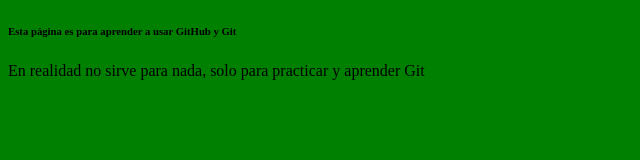
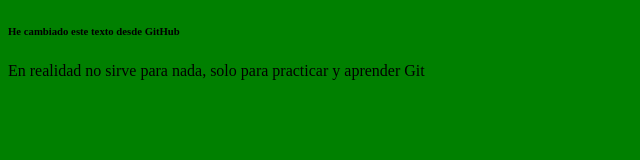
Before and after one commit to jair-501/pagina_web, a plain HTML site: page index.html in a window 1280 px wide. Shown: the full height of the page, 0-640 px from the left. Drawn offline with Linux system fonts and the light colour scheme.

Commit message:
cambio el texto de h6

```diff
--- a/index.html
+++ b/index.html
@@ -10,7 +10,7 @@
         </style>
     </head>
     <body>
-        <h6>Esta página es para aprender a usar GitHub y Git</h6>
+        <h6>He cambiado este texto desde GitHub</h6>
         <p>En realidad no sirve para nada, solo para practicar y aprender Git</p>
     </body>
 </html>
```
